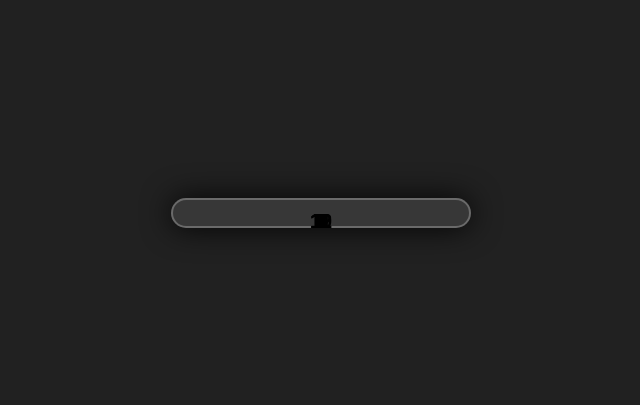
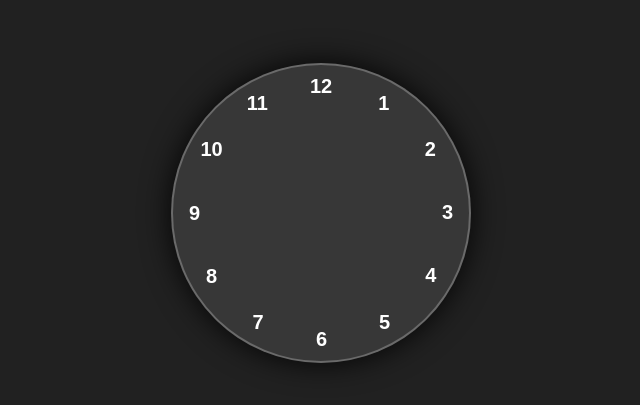
Before and after one commit to Chiranjeev2024/Analog-Clock, a plain HTML site: page index.html in a window 1280 px wide. Shown: the part 187-592 px from the top of the page, without its empty margins (319-959 px from the left). Drawn offline with Linux system fonts and the light colour scheme.

Commit message:
changing same styles

```diff
--- a/index.html
+++ b/index.html
@@ -9,18 +9,18 @@
 <body>
     <div class="container">
         <div class="clock">
-            <span><b>1</b></span>
-            <span><b>2</b></span>
-            <span><b>3</b></span>
-            <span><b>4</b></span>
-            <span><b>5</b></span>
-            <span><b>6</b></span>
-            <span><b>7</b></span>
-            <span><b>8</b></span>
-            <span><b>9</b></span>
-            <span><b>10</b></span>
-            <span><b>11</b></span>
-            <span><b>12</b></span>
+            <span style="--i:1"><b>1</b></span>
+            <span style="--i:2"><b>2</b></span>
+            <span style="--i:3"><b>3</b></span>
+            <span style="--i:4"><b>4</b></span>
+            <span style="--i:5"><b>5</b></span>
+            <span style="--i:6"><b>6</b></span>
+            <span style="--i:7"><b>7</b></span>
+            <span style="--i:8"><b>8</b></span>
+            <span style="--i:9"><b>9</b></span>
+            <span style="--i:10"><b>10</b></span>
+            <span style="--i:11"><b>11</b></span>
+            <span style="--i:12"><b>12</b></span>
         </div>
     </div>
 </body>
--- a/style.css
+++ b/style.css
@@ -3,7 +3,7 @@
     padding: 0;
     box-sizing: border-box;
     font-family: sans-serif;
-    /* color: #ffffff; */
+    color: #ffffff;
 }
 
 body{
@@ -20,29 +20,23 @@ body{
 
 .clock{
     width: 300px;
-    height: 30px;
-    border-radius: 50px;
+    height: 300px;
+    border-radius: 50%;
     background-color: rgba(255, 255, 255, 0.1);
     border: 2px solid rgba(255, 255, 255, 0.25);
     box-shadow: 0px 0px 30px rgba(0, 0, 0, 0.9);
 }
 
-.clock span{
+ .clock span{
     position: absolute;
     transform: rotate(calc(30deg * var(--i)));
     inset: 12px;
     text-align: center;
 }
 
-.clock span{
-    position: absolute;
-    transform: rotate(calc(30deg * var(--i)));
-    inset: 12px;
-    text-align: center;
-}
 
 .clock span b{
-    transform: rotate((calc(-30deg * var(--i))));
+    transform: rotate(calc(-30deg * var(--i)));
     display: inline-block;
     font-size: 20px;
 }
```
